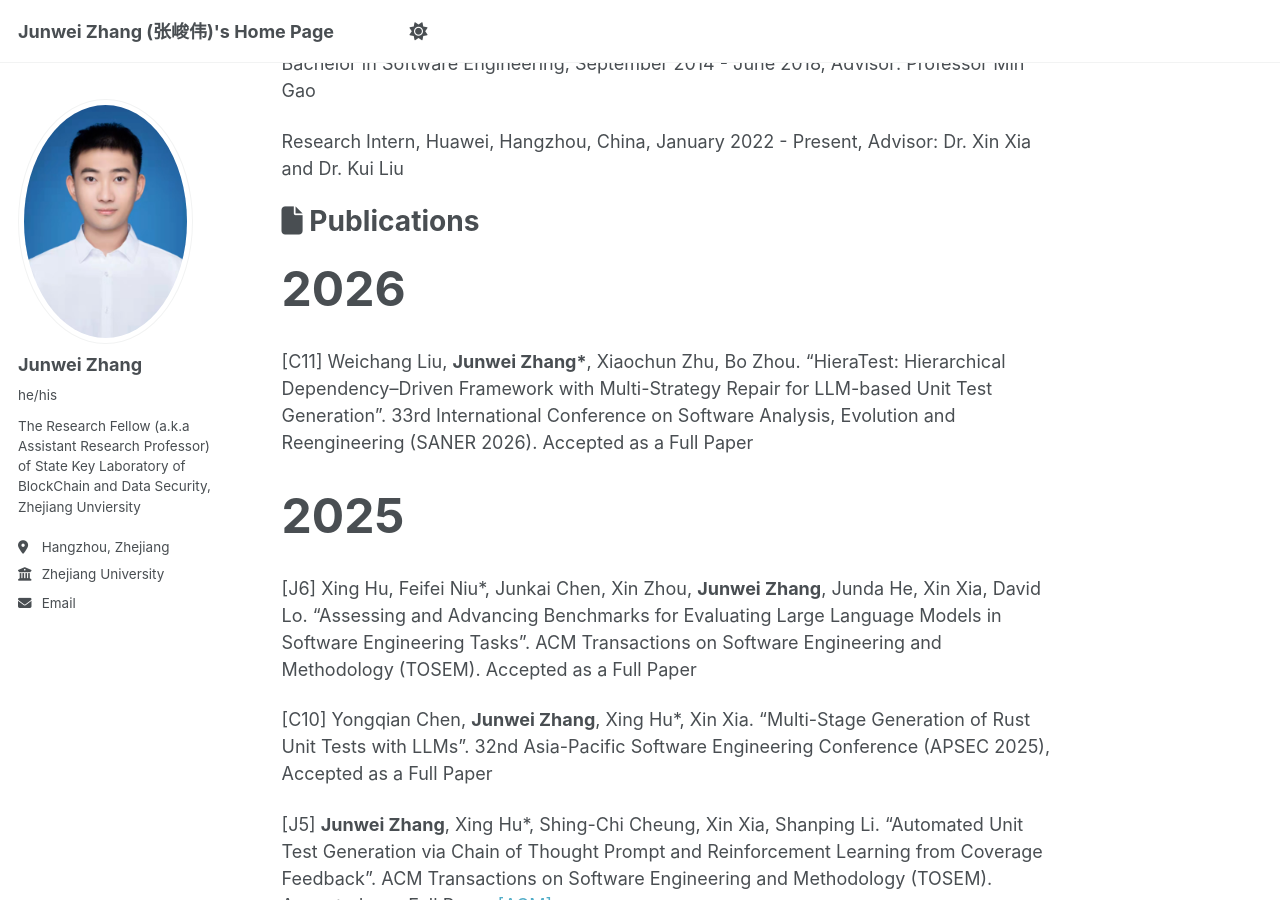
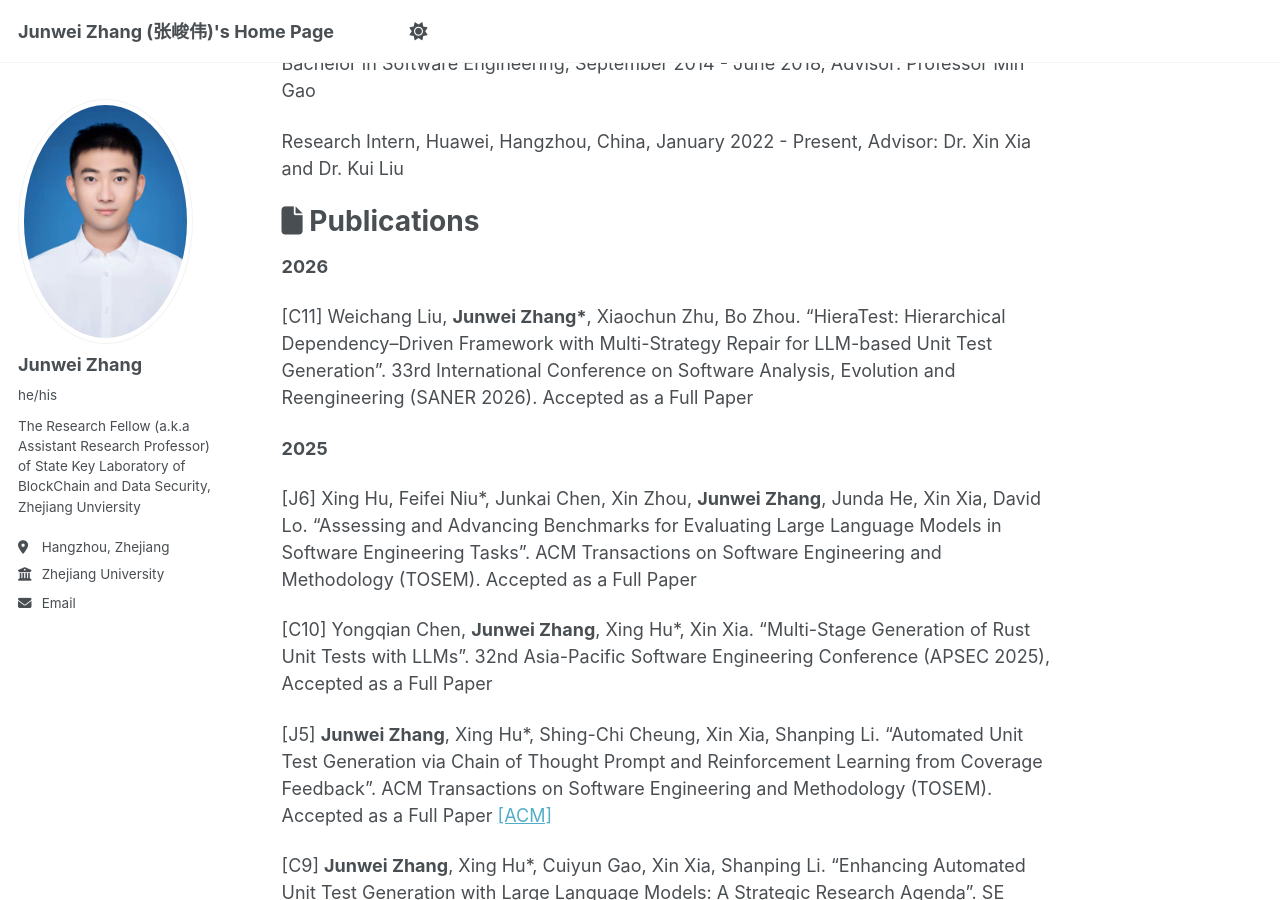
Before and after one commit to jw-zhang-zju/jw-zhang-zju.github.io, a Jekyll site: the page built from _pages/about.md, in a window 1280 px wide and 900 px high, scrolled down 645 px. Built offline with Jekyll 4.4.1, drawn with Linux system fonts in a browser that asks for light colours.

Commit message:
Remove font size tags from publication years

```diff
--- a/_pages/about.md
+++ b/_pages/about.md
@@ -29,11 +29,11 @@ Research Intern, Huawei, Hangzhou, China, January 2022 - Present, Advisor: Dr. X
 
 # <i class="fa-solid fa-file"></i> Publications
 
-**<font size=10>2026</font>**
+**2026**
 
 [C11] Weichang Liu, <b>Junwei Zhang*</b>, Xiaochun Zhu, Bo Zhou. "HieraTest: Hierarchical Dependency–Driven Framework with Multi-Strategy Repair for LLM-based Unit Test Generation". 33rd International Conference on Software Analysis, Evolution and Reengineering (SANER 2026). Accepted as a Full Paper
 
-**<font size=10>2025</font>**
+**2025**
 
 [J6] Xing Hu, Feifei Niu*, Junkai Chen, Xin Zhou, <b>Junwei Zhang</b>, Junda He, Xin Xia, David Lo. "Assessing and Advancing Benchmarks for Evaluating Large Language Models in Software Engineering Tasks". ACM Transactions on Software Engineering and Methodology (TOSEM). Accepted as a Full Paper
 
@@ -47,7 +47,7 @@ Research Intern, Huawei, Hangzhou, China, January 2022 - Present, Advisor: Dr. X
 
 [C7] Xuancheng Jin, Zhuang Liu, <b>Junwei Zhang</b>, Xing Hu*, Xin Xia. "TRACETS4J: A Traceable Unit Test Generation Dataset". 32nd International Conference on Software Analysis, Evolution and Reengineering (SANER 2025), Accepted as a Full Paper [[IEEE]](https://ieeexplore.ieee.org/document/10992478/)
 
-**<font size=10>2024</font>**
+**2024**
 
 [C6] <b>Junwei Zhang</b>, Xing Hu*, Lingfeng Bao, Xin Xia, Shanping Li. "Dual Prompt-Based Few-Shot Learning for Automated Vulnerability Patch Localization". International Conference on Software Analysis, Evolution and Reengineering (SANER 2024), Accepted as a Full Paper [[IEEE]](https://ieeexplore.ieee.org/document/10589870/)
 
@@ -55,15 +55,15 @@ Research Intern, Huawei, Hangzhou, China, January 2022 - Present, Advisor: Dr. X
 
 [C4] <b>Junwei Zhang</b>, Zhongxin Liu, Lingfeng Bao, Zhenchang Xing, Xing Hu, Xin Xia. "Inside Bug Report Templates: An Empirical Study on Bug Report Templates in Open-Source Software". Internetware 2024 [[ACM]](https://dl.acm.org/doi/10.1145/3671016.3671401)
 
-**<font size=10>2023</font>**
+**2023**
 
 [J4] <b>Junwei Zhang</b>, Zhongxin Liu, Xing Hu, Xin Xia, Shanping Li. "Vulnerability Detection by Learning from Syntax-Based Execution Paths of Code". IEEE Transactions on Software Engineering (TSE), Accepted as a Full Paper [[IEEE]](https://ieeexplore.ieee.org/document/10153647)
 
-**<font size=10>2022</font>**
+**2022**
 
 [J3] Zongwei Wang, Min Gao, Jundong Li, <b>Junwei Zhang</b>, Jiang Zhong. Gray-Box Shilling Attack: An Adversarial Learning Approach. ACM Trans. Intell. Syst. Technol. 13(5): 82:1-82:21 (2022) [[ACM]](https://dl.acm.org/doi/10.1145/3512352)
 
-**<font size=10>2021</font>**
+**2021**
 
 [J2] <b>Junwei Zhang</b>, Min Gao, Junliang Yu, Linda Yang, Zongwei Wang, Qingyu Xiong. "Path-based reasoning over heterogeneous networks for recommendation via bidirectional modeling". Neurocomputing 461: 438-449 (2021) [[PDF]](https://arxiv.org/abs/2008.04185) [[ScienceDirect]](https://www.sciencedirect.com/science/article/pii/S0925231221010821)
 
@@ -73,7 +73,7 @@ Research Intern, Huawei, Hangzhou, China, January 2022 - Present, Advisor: Dr. X
 
 [C2] Meiling Chao, Min Gao, <b>Junwei Zhang</b>, Zongwei Wang, Quanwu Zhao, Yulin He. "PATR: A Novel Poisoning Attack Based on Triangle Relations Against Deep Learning-Based Recommender Systems". CollaborateCom (2) 2021: 435-450 [[Springer]](https://link.springer.com/chapter/10.1007/978-3-030-92638-0_26)
 
-**<font size=10>2019</font>**
+**2019**
 
 [C1] 	<b>Junwei Zhang</b>, Min Gao, Junliang Yu, Xinyi Wang, Yuqi Song, Qingyu Xiong. "Nonlinear Transformation for Multiple Auxiliary Information in Music Recommendation". IJCNN 2019: 1-8 [[IEEE]](https://ieeexplore.ieee.org/document/8851992)
 
```
